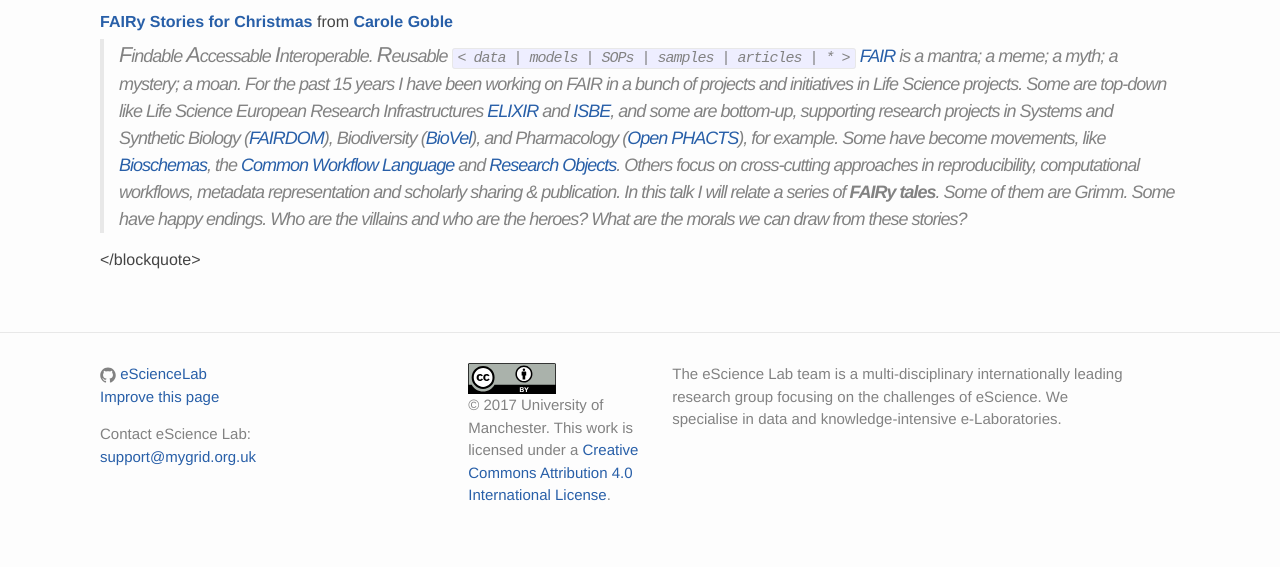
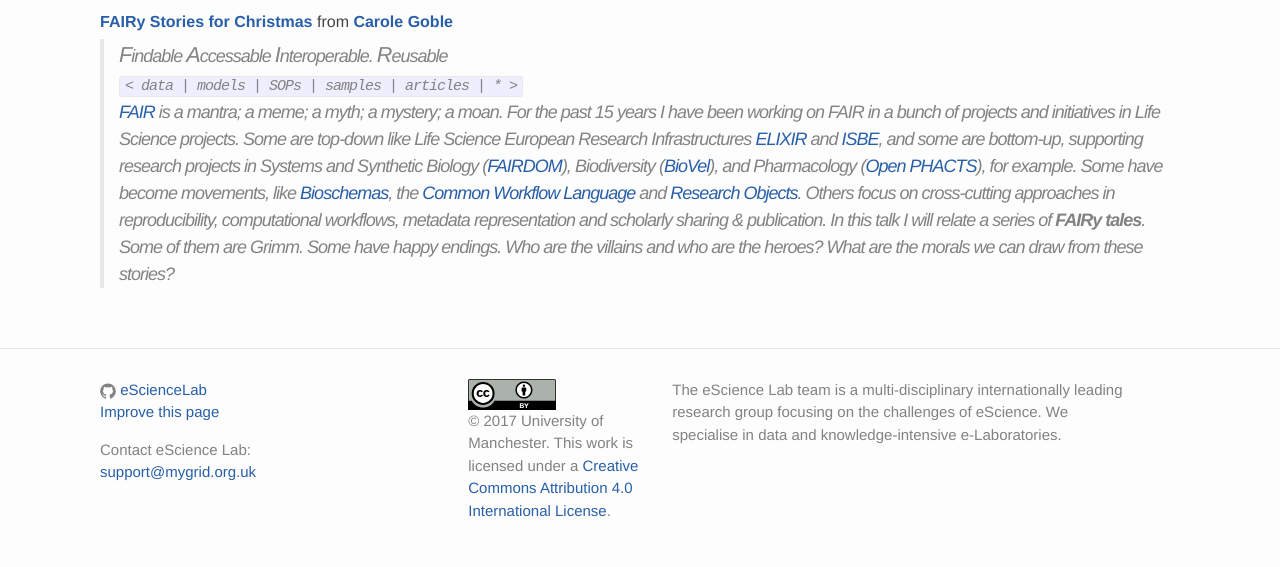
Before and after one commit to eScienceLab/eScienceLab.github.io, a Jekyll site: the page built from _posts/2017-12-05-fairy-stories.md, in a window 1280 px wide. Shown: the part 774-1341 px from the top of the page. Built offline with Jekyll 4.4.1, drawn with Linux system fonts in a browser that asks for light colours; comment, search, counter and statistics services are not loaded.

Commit message:
Update 2017-12-05-fairy-stories.md

```diff
--- a/_posts/2017-12-05-fairy-stories.md
+++ b/_posts/2017-12-05-fairy-stories.md
@@ -11,8 +11,8 @@
 <div style="margin-bottom: 5px;"><strong> <a title="FAIRy Stories" href="//www.slideshare.net/carolegoble/fairy-stories" target="_blank">FAIRy Stories for Christmas</a> </strong> from <strong><a href="https://www.slideshare.net/carolegoble" target="_blank">Carole Goble</a></strong></div>
 
 <blockquote cite="https://www.slideshare.net/carolegoble/fairy-stories">
-<em><big>F</big>indable</em> <em><big>A</big>ccessable</em> <em><big>I</big>nteroperable</em>. <em><big>R</big>eusable</em>
-<code>&lt; data | models | SOPs | samples | articles | * &gt;</code>
+<em><big>F</big>indable</em> <em><big>A</big>ccessable</em> <em><big>I</big>nteroperable</em>. <em><big>R</big>eusable</em> <br>
+<code>&lt; data | models | SOPs | samples | articles | * &gt;</code> <br>
 
-<a href="https://doi.org/10.1038/sdata.2016.18">FAIR</a> is a mantra; a meme; a myth; a mystery; a moan. For the past 15 years I have been working on FAIR in a bunch of projects and initiatives in Life Science projects. Some are top-down like Life Science European <em>Research Infrastructures</em> <a href="https://www.elixir-europe.org/">ELIXIR</a> and <a href="http://isbe.org.uk/">ISBE</a>, and some are bottom-up, supporting research projects in <em>Systems and Synthetic Biology</em> (<a href="https://fair-dom.org/">FAIRDOM</a>), <em>Biodiversity</em> (<a href="https://www.biovel.eu/">BioVel</a>), and <em>Pharmacology</em> (<a href="https://www.openphacts.org/">Open PHACTS</a>), for example. Some have become <em>movements</em>, like <a href="http://bioschemas.org/">Bioschemas</a>, the <a href="Common Workflow Language">Common Workflow Language</a> and <a href="http://www.researchobject.org/">Research Objects</a>. Others focus on cross-cutting approaches in <em>reproducibility</em>, computational <em>workflows</em>, <em>metadata</em> representation and scholarly <em>sharing</em> &amp; <em>publication</em>. In this talk I will relate a series of <strong>FAIRy tales</strong>. Some of them are Grimm. Some have happy endings. Who are the villains and who are the heroes? What are the morals we can draw from these stories?</blockquote>
-   </blockquote>
+<a href="https://doi.org/10.1038/sdata.2016.18">FAIR</a> is a mantra; a meme; a myth; a mystery; a moan. For the past 15 years I have been working on FAIR in a bunch of projects and initiatives in Life Science projects. Some are top-down like Life Science European <em>Research Infrastructures</em> <a href="https://www.elixir-europe.org/">ELIXIR</a> and <a href="http://isbe.org.uk/">ISBE</a>, and some are bottom-up, supporting research projects in <em>Systems and Synthetic Biology</em> (<a href="https://fair-dom.org/">FAIRDOM</a>), <em>Biodiversity</em> (<a href="https://www.biovel.eu/">BioVel</a>), and <em>Pharmacology</em> (<a href="https://www.openphacts.org/">Open PHACTS</a>), for example. Some have become <em>movements</em>, like <a href="http://bioschemas.org/">Bioschemas</a>, the <a href="Common Workflow Language">Common Workflow Language</a> and <a href="http://www.researchobject.org/">Research Objects</a>. Others focus on cross-cutting approaches in <em>reproducibility</em>, computational <em>workflows</em>, <em>metadata</em> representation and scholarly <em>sharing</em> &amp; <em>publication</em>. In this talk I will relate a series of <strong>FAIRy tales</strong>. Some of them are Grimm. Some have happy endings. Who are the villains and who are the heroes? What are the morals we can draw from these stories?
+</blockquote>
```
